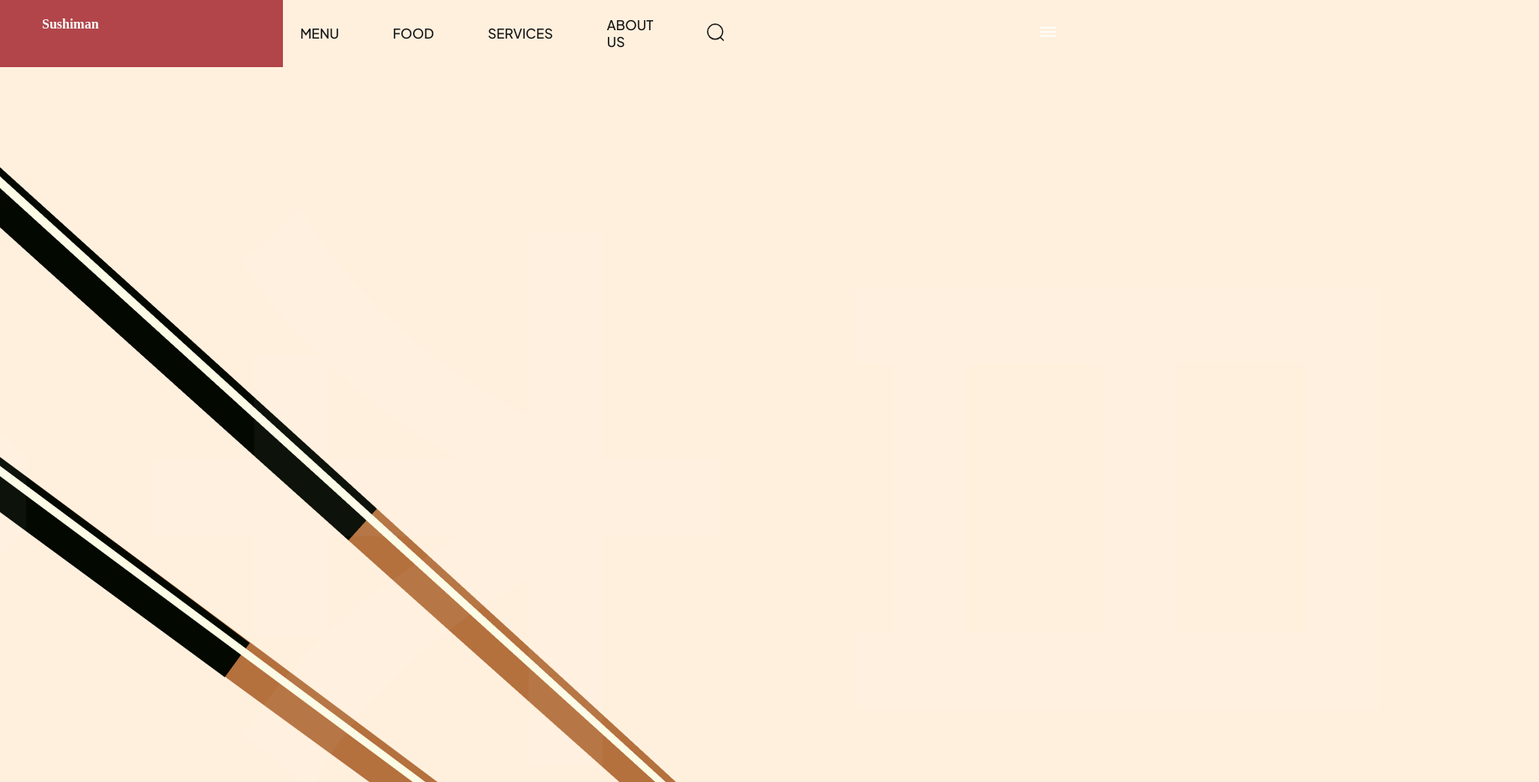
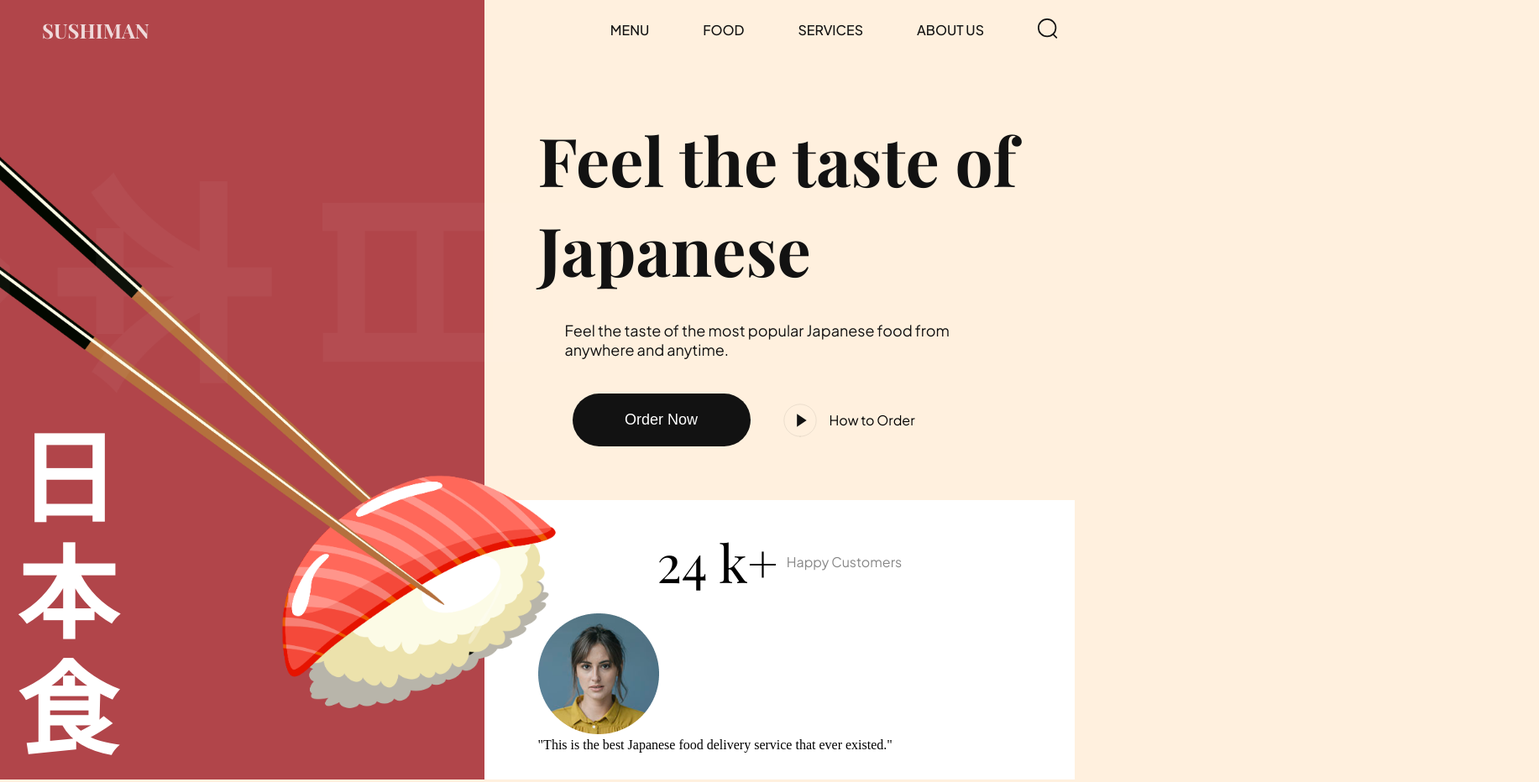
Before and after one commit to SenpaiSumpie/sushi-store, a website built with Vite: page index.html in a window 1280 px wide. Shown: the top 932 px of the page at 84% size, 1833 px wide, since content can reach past the window. Built offline with nearby package versions, Linux system fonts and the light colour scheme.

Commit message:
Removed Credits, Removed Hero, Added new hero

```diff
--- a/css/sections/header.css
+++ b/css/sections/header.css
@@ -1,9 +1,9 @@
-.header__nav{
+.header__nav {
     display: flex;
     overflow: hidden;
 }
 
-.header__logo{
+.header__logo {
     flex: 1;
     display: flex;
 
@@ -11,37 +11,57 @@
     padding: 20px;
 }
 
-.header__logo-overlay{
+.header__logo-overlay {
     position: absolute;
     inset: 0;
     width: 100%;
     background-color: var(--primary-color);
-    z-index: 1;
+    z-index: -1;
 }
 
-.header__logo h4{
+.header__logo h4 {
     padding-left: 30px;
 
+    font-weight: 700;
+    font-size: 24px;
+    text-transform: uppercase;
+    font-family: var(--playfair-display);
     color: #fff;
-    z-index: 2;
+    opacity: 0.8;
 }
-.header__menu, .header__menu-mobile{
+
+.header__menu,
+.header__menu-mobile {
     padding: 20px;
-    flex: 1.2;
+
+    flex: 1.235;
     display: flex;
+    justify-content: flex-end;
     align-items: center;
-    justify-content: flex-end;
     gap: 64px;
 
     list-style: none;
 }
 
-.header__menu li{
+.header__menu li {
     font-weight: 500;
+    font-size: 16px;
+    line-height: 20px;
+    text-transform: uppercase;
     font-family: var(--plus-jakarta-sans);
     color: var(--secondary-color);
-    font-size: 16px;
-    text-transform: uppercase;
-    line-height: 20px;
     cursor: pointer;
 }
+
+.header__menu li img {
+    width: 24px;
+    height: 24px;
+    object-fit: contain;
+}
+
+.header__menu-mobile {
+    display: none;
+    gap: 20px;
+
+    position: relative;
+}
--- a/css/sections/hero.css
+++ b/css/sections/hero.css
@@ -0,0 +1,150 @@
+.hero{
+    display: flex;
+    min-height: calc(100vh - 74px);
+    overflow: hidden;
+}
+
+.hero-image{
+    flex: 1;
+    display: flex;
+    flex-direction: column;
+
+    position: relative;
+    z-index: 5;
+}
+
+.hero-image img {
+    width: 120%;
+    height: 100%;
+    object-fit: contain;
+}
+
+.hero-image__overlay {
+    position: absolute;
+    inset: 0;
+    width: 100%;
+
+    background-color: var(--primary-color);
+    z-index: -1;
+}
+
+.hero-image h2{
+    position: absolute;
+    bottom: 0;
+    padding: 20px;
+
+    font-family: var(--playfair-display);
+    font-weight: 700;
+    font-size: 120px;
+    line-height: 138px;
+    color: #fff;
+}
+
+.hero-content{
+    flex: 1.22;
+    display: flex;
+    justify-content: space-between;
+    flex-direction: column;
+}
+
+.hero-content-info{
+    padding: 64px;
+    flex: 1;
+    display: flex;
+    justify-content: center;
+    flex-direction: column;
+}
+
+.hero-content-info h1{
+    font-size: 80px;
+    font-weight: 600px;
+    font-family: var(--playfair-display);
+    color: var(--secondary-color);
+}
+
+.hero-content-info p{
+    margin: 32px 0 0 32px;
+
+    font-family: var(--plus-jakarta-sans);
+    color: var(--secondary-color);
+    font-size: 18px;
+    font-weight: 400;
+}
+
+.hero-content__buttons{
+    margin: 41px 0 0 41px;
+
+    display: flex;
+    flex-wrap: wrap;
+    gap: 36px;
+}
+
+.hero-content__order-button{
+    padding: 20px;
+    border-radius: 36px;
+    min-width: 212px;
+    outline: none;
+    border: none;
+
+    background: var(--secondary-color);
+
+    cursor: pointer;
+
+    color: #fff;
+    font-weight: 500;
+    font-size: 18px;
+    line-height: 23px;
+}
+
+.hero-content__play-button{
+    border: none;
+    outline: none;
+    background: transparent;
+
+    display: flex;
+    align-items: center;
+
+    font-size: 16px;
+    font-weight: 19px;
+    color: var(--black-200);
+    font-family: var(--plus-jakarta-sans);
+
+    cursor: pointer;
+}
+
+.hero-content__play-button img{
+    margin-right: 12px;
+
+    width: 46px;
+    height: 46px;
+    object-fit: contain;
+}
+
+.hero-content__testimonial{
+    padding: 32px 64px;
+
+    display: flex;
+    flex-wrap: wrap;
+    gap: 20px;
+
+    background: var(--color-white);
+}
+
+.hero-content__customer{
+    flex: 1;
+    gap: 10px;
+}
+
+.hero-content__customer h4{
+    font-size: 62px;
+    font-weight: 400;
+    font-family: var(--playfair-display);
+}
+
+.hero-content__customer p{
+    font-size: 16px;
+    font-weight: 400;
+    font-family: var(--plus-jakarta-sans);
+    color: var(--secondary-color);
+    opacity: 0.5;
+}
--- a/index.html
+++ b/index.html
@@ -49,6 +49,34 @@
         </h2>
         <div class="hero-image__overlay"></div>
       </div>
+
+      <div class="hero-content">
+        <div class="hero-content-info">
+          <h1>Feel the taste of Japanese</h1>
+          <p> Feel the taste of the most popular Japanese food from anywhere and anytime.</p>
+
+          <div class="hero-content__buttons">
+            <button class="hero-content__order-button">Order Now</button>
+            <button class="hero-content__play-button">
+              <img src="assets/play-circle.svg" alt="play"/>
+              How to Order
+            </button>
+          </div>
+        </div>
+        <div class="hero-content__testimonial">
+          <div class="hero-content__customer flex-center">
+            <h4> 24 <span> k+ </span> </h4>
+            <p> Happy Customers </p>
+          </div>
+
+          <div class="hero-content__review">
+            <img src="assets/user.png" alt="user"/>
+            <p> "This is the best Japanese food delivery service that ever existed." </p>
+          </div>
+        </div>
+      </div>
+
+
     </section>
     <script src="js/script.js" type="module"></script>
   </body>
```
